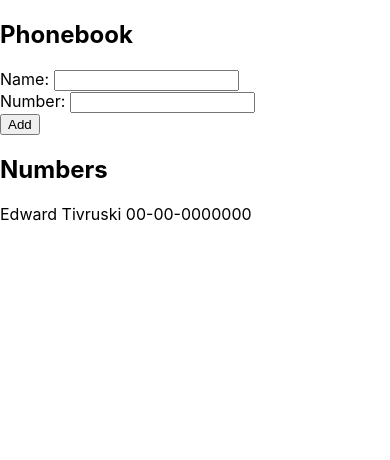
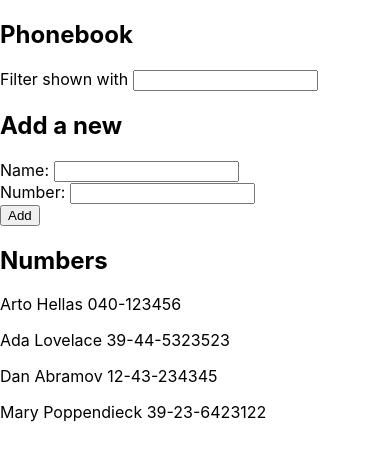
Before and after one commit to inci-august/fullstackopen, a React (Create React App) app in the folder part2/phonebook/: page / in a window 390 px wide. Shown: the top 460 px of the page. Built offline with nearby package versions, Linux system fonts and the light colour scheme.

Commit message:
add solution for exercise 2.9: the phonebook step4

```diff
--- a/part2/phonebook/src/App.js
+++ b/part2/phonebook/src/App.js
@@ -2,10 +2,14 @@
 
 const App = () => {
   const [persons, setPersons] = useState([
-    { name: "Edward Tivruski", number: "00-00-0000000" },
+    { name: "Arto Hellas", number: "040-123456" },
+    { name: "Ada Lovelace", number: "39-44-5323523" },
+    { name: "Dan Abramov", number: "12-43-234345" },
+    { name: "Mary Poppendieck", number: "39-23-6423122" },
   ]);
   const [newName, setNewName] = useState("");
   const [newNumber, setNewNumber] = useState("");
+  const [filter, setFilter] = useState("");
 
   const handleNameChange = (e) => {
     setNewName(e.target.value);
@@ -13,6 +17,10 @@
 
   const handleNumberChange = (e) => {
     setNewNumber(e.target.value);
+  };
+
+  const handleFilterChange = (e) => {
+    setFilter(e.target.value);
   };
 
   const handleSubmit = (e) => {
@@ -38,7 +46,11 @@
   return (
     <div>
       <h2>Phonebook</h2>
+      <div>
+        Filter shown with <input value={filter} onChange={handleFilterChange} />
+      </div>
       <form onSubmit={handleSubmit}>
+        <h2>Add a new</h2>
         <div>
           Name: <input onChange={handleNameChange} value={newName} />
         </div>
@@ -51,13 +63,17 @@
       </form>
 
       <h2>Numbers</h2>
-      {persons.map((person) => {
-        return (
-          <p key={person.name}>
-            {person.name} {person.number}
-          </p>
-        );
-      })}
+      {persons
+        .filter((person) =>
+          person.name.toLowerCase().includes(filter.toLowerCase())
+        )
+        .map((filteredPerson) => {
+          return (
+            <p key={filteredPerson.name}>
+              {filteredPerson.name} {filteredPerson.number}
+            </p>
+          );
+        })}
     </div>
   );
 };
```
Also changed, not shown: 1 other file (tests, documents, lock files or other folders).
